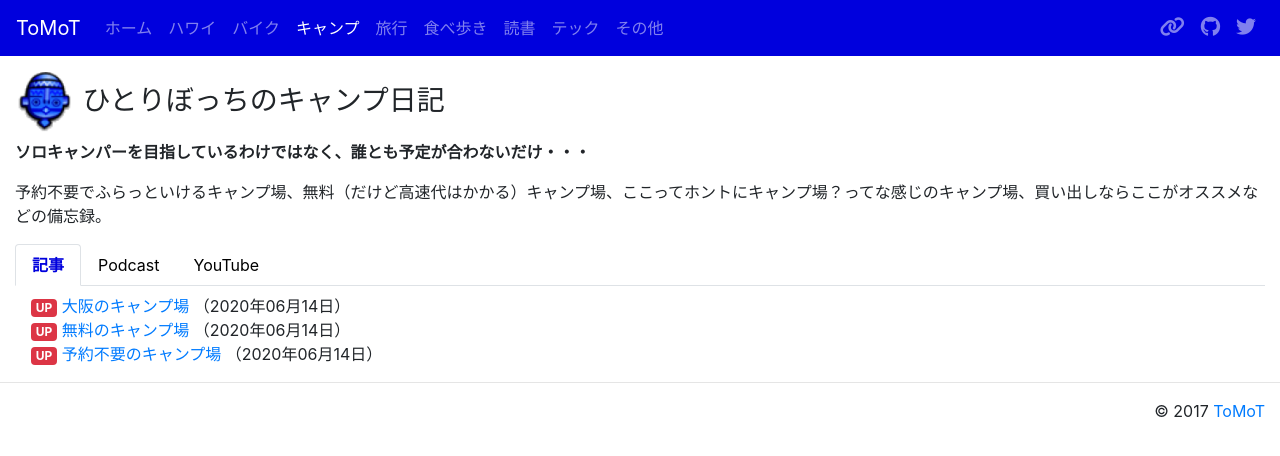
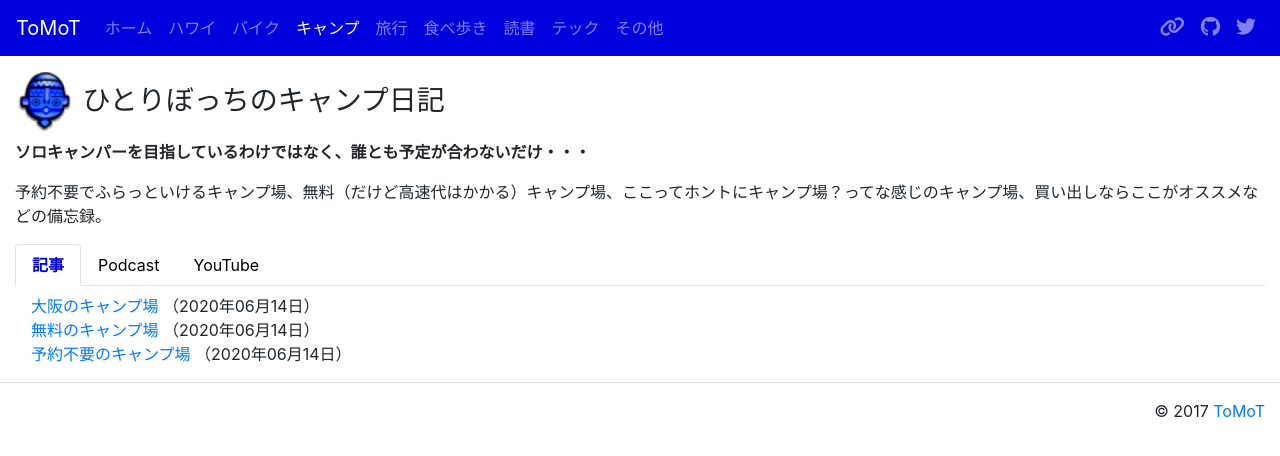
Before and after one commit to tomot/tomot.github.io, a Jekyll site: the page built from camp.md, in a window 1280 px wide. Shown: the top 456 px of the page. Built offline with Jekyll 4.4.1, drawn with Linux system fonts in a browser that asks for light colours; nearby versions of some CDN libraries.

Commit message:
delete badge of UP

```diff
--- a/camp.md
+++ b/camp.md
@@ -21,9 +21,9 @@ title: ToMoT - キャンプ
 <div class="tab-content">
   <div class="tab-pane fade show active" id="post">
     <ul class="list-unstyled ml-3">
-      <li><span class="badge badge-danger">UP</span> <a href="pages/camp-osaka.html">大阪のキャンプ場</a> （2020年06月14日）</li>
-      <li><span class="badge badge-danger">UP</span> <a href="pages/camp-free.html">無料のキャンプ場</a> （2020年06月14日）</li>
-      <li><span class="badge badge-danger">UP</span> <a href="pages/camp-ownway.html">予約不要のキャンプ場</a> （2020年06月14日）</li>
+      <li><a href="pages/camp-osaka.html">大阪のキャンプ場</a> （2020年06月14日）</li>
+      <li><a href="pages/camp-free.html">無料のキャンプ場</a> （2020年06月14日）</li>
+      <li><a href="pages/camp-ownway.html">予約不要のキャンプ場</a> （2020年06月14日）</li>
     </ul>
 <!--    <p class="mb-1">2019年</p>
     {% for category in site.categories %}
```
